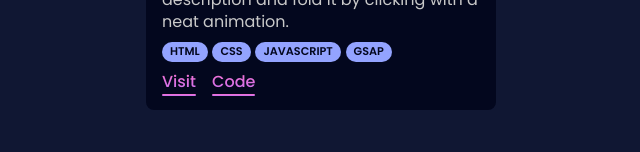
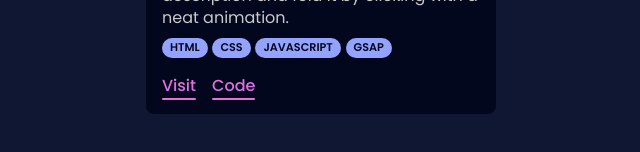
Before and after one commit to Salman-sajib/product-card-react, a React (Vite) app: page / in a window 1280 px wide. Shown: the part 526-678 px from the top of the page, without its empty margins (319-959 px from the left). Built offline with nearby package versions, Linux system fonts and the light colour scheme.

Commit message:
added some margin to the top of the buttons

```diff
--- a/src/components/card/card.css
+++ b/src/components/card/card.css
@@ -46,6 +46,10 @@
   font-weight: 600;
 }
 
+.learn-more {
+  margin-top: 0.5rem;
+}
+
 .learn-more ul {
   display: flex;
   align-items: center;
```
